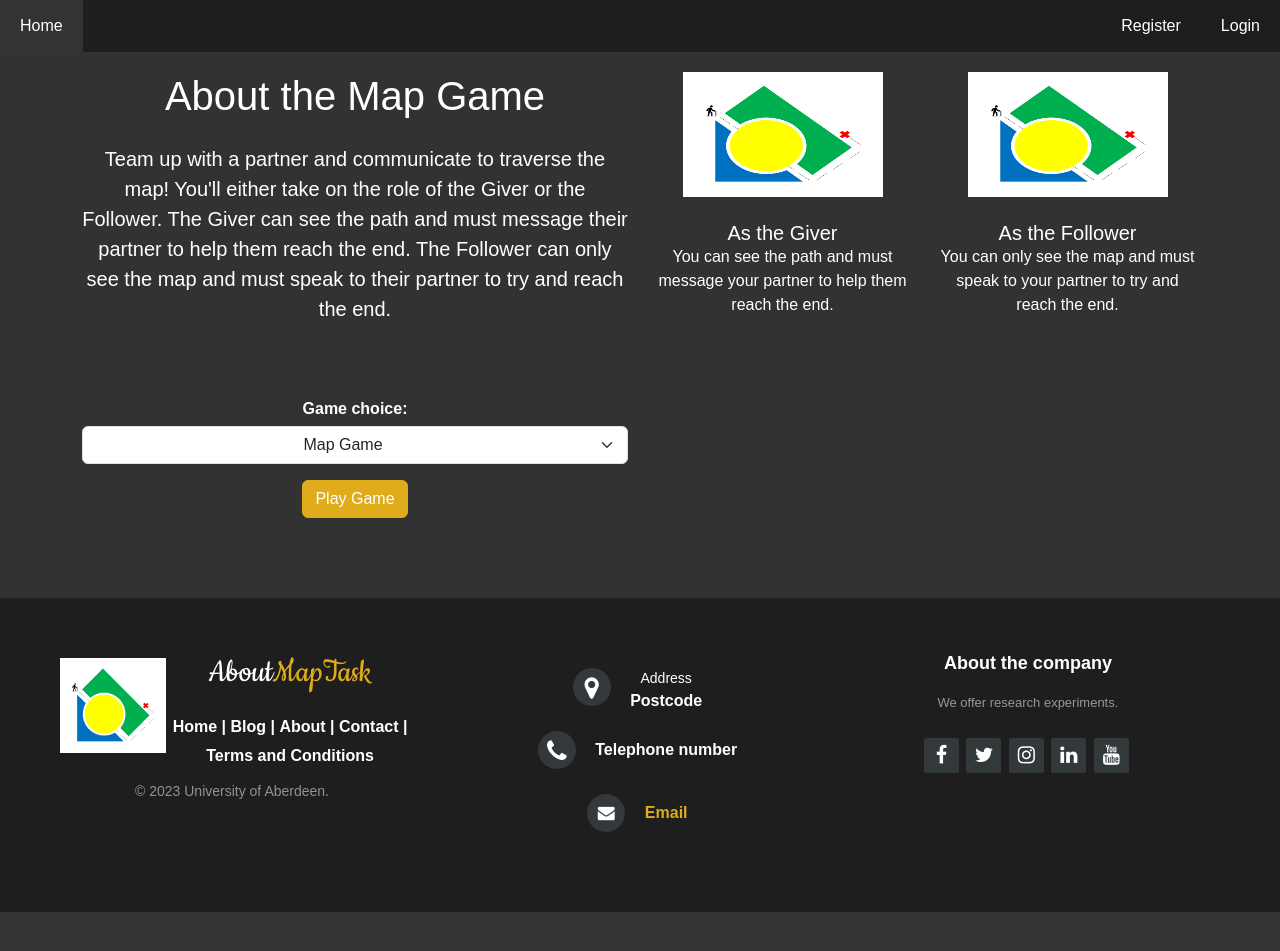
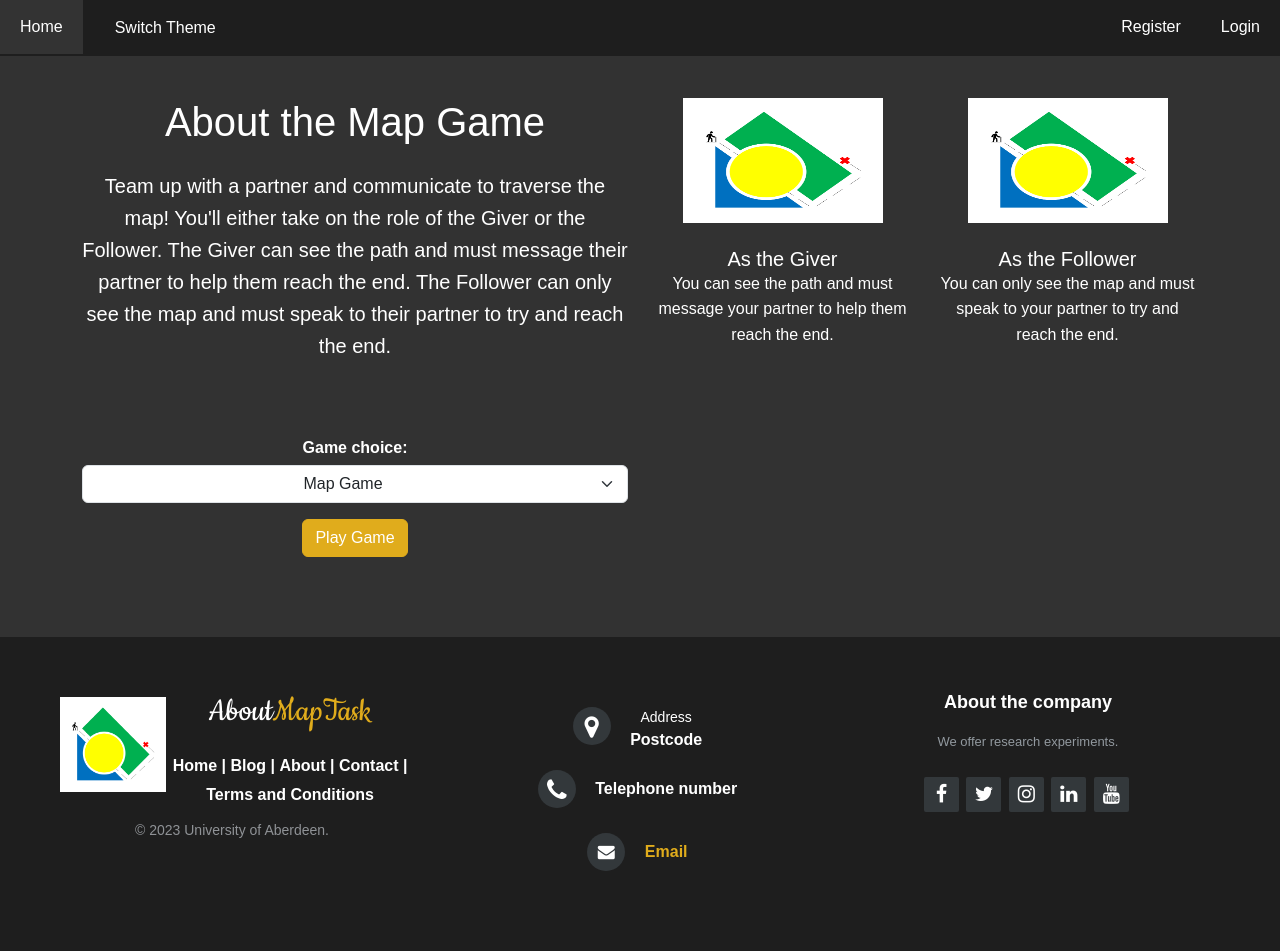
Before and after one commit to 12calert/Experiment.io, a Django app: page / in a window 1280 px wide. Before the commit the page ends 912 px from the top, so only its background shows below. Run offline with Django 3.2, Linux system fonts and the light colour scheme; some libraries are stand-ins or nearby versions.

Commit message:
switch the contrast button - needs to be fixed using cookies so it remains consistent when u change pages

```diff
--- a/game_website/settings.py
+++ b/game_website/settings.py
@@ -97,6 +97,7 @@ DATABASES['default']['TEST'] = {
     'NAME': 'test_db',
 }
 
+
 #DATABASES = {
 #    'default': {
 #        'ENGINE': 'django.db.backends.sqlite3',
--- a/templates/base.html
+++ b/templates/base.html
@@ -16,25 +16,35 @@
     {% bootstrap_javascript %}
 
   </head>
-  <!-- some extra styling that I should be moved, this effectively fixes the footer to the
-     bottom of the page and removes white spaces-->
   <style>
     .footer-distributed {
       width: 100%;
       margin-left: auto;
       margin-right: auto;
     }
+    body {
+      font: 16px/1.6 Arial, sans-serif;
+      background: #181818;
+      color: white;
+    }
+
+    .light-theme {
+      background: white !important;
+      color: #080808!important;
+    }
+    .toggle_theme{
+      background-color: #1e1e1e;
+    }
   </style>
-  <body>
+  <body>{% if request.COOKIES.theme == 'light' %} class="light-theme"{% endif %}>
     <div class="wrapper">
       <div class="main-content">
         <main>
           {# header for every page #}
           <header class="navbar" style="z-index: 1;">
             <ul>
-              {# add the links to the other pages #}
-              <li><a href = "{% url 'home' %}">Home</a></li>
-              {# history of the game seems unneeded but will keep for now #}
+              <li><a href="{% url 'home' %}">Home</a></li>
+              <li><button class="toggle_theme" onclick="toggleTheme()">Switch Theme</button></li>
               {% if user.is_superuser %}
                 <li><a href="{% url 'admin:index' %}"> Admin Page</a></li>
                 <li style="float:right;"><a href="">Signed in as: {{request.user | title}}</a></li>
@@ -42,7 +52,6 @@
               {% elif user.is_superuser != True and user.is_authenticated %}
                 <li><a href="{% url 'research_data' %}"> View Data</a></li>
                 <li><a href="{% url 'game_conditions' %}"> Set Conditions</a></li>
-                <!-- dont use styles use bootstrap classses-->
                 <li style="float:right;"><a href="">Signed in as:{{request.user | title}}</a></li>
                 <li style="float:right;"><a href="{% url 'logout' %}">Logout</a></li>
               {% else %}
@@ -114,4 +123,14 @@
         </main>
       </div>
   </body>
+  <script>
+    function toggleTheme() {
+      document.body.classList.toggle('light-theme');
+      if (document.body.classList.contains('light-theme')) {// store user's preferred theme in a cookie
+        document.cookie = "theme=light;path=/";
+      } else {// remove the cookie
+        document.cookie = "theme=;expires=Thu, 01 Jan 1970 00:00:00 UTC;path=/;";
+      }
+    }
+  </script>
 </html>
```
